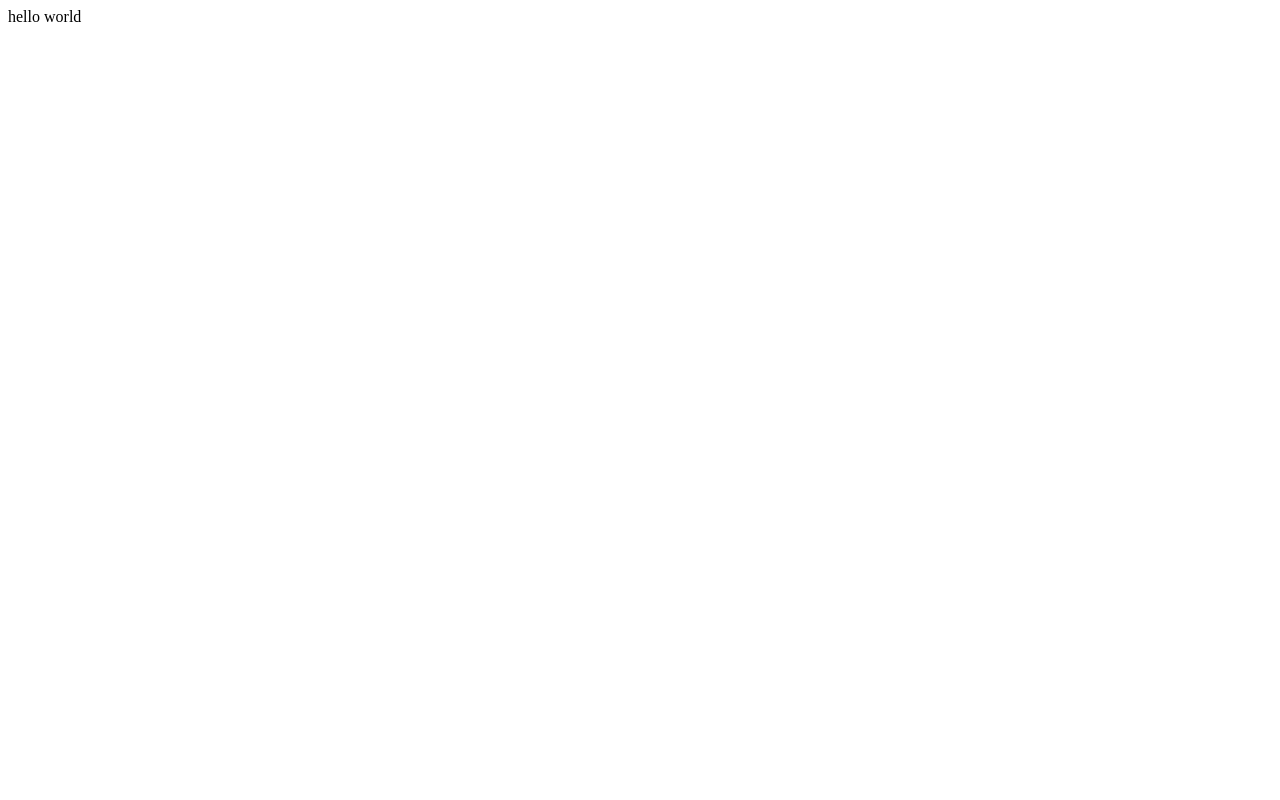
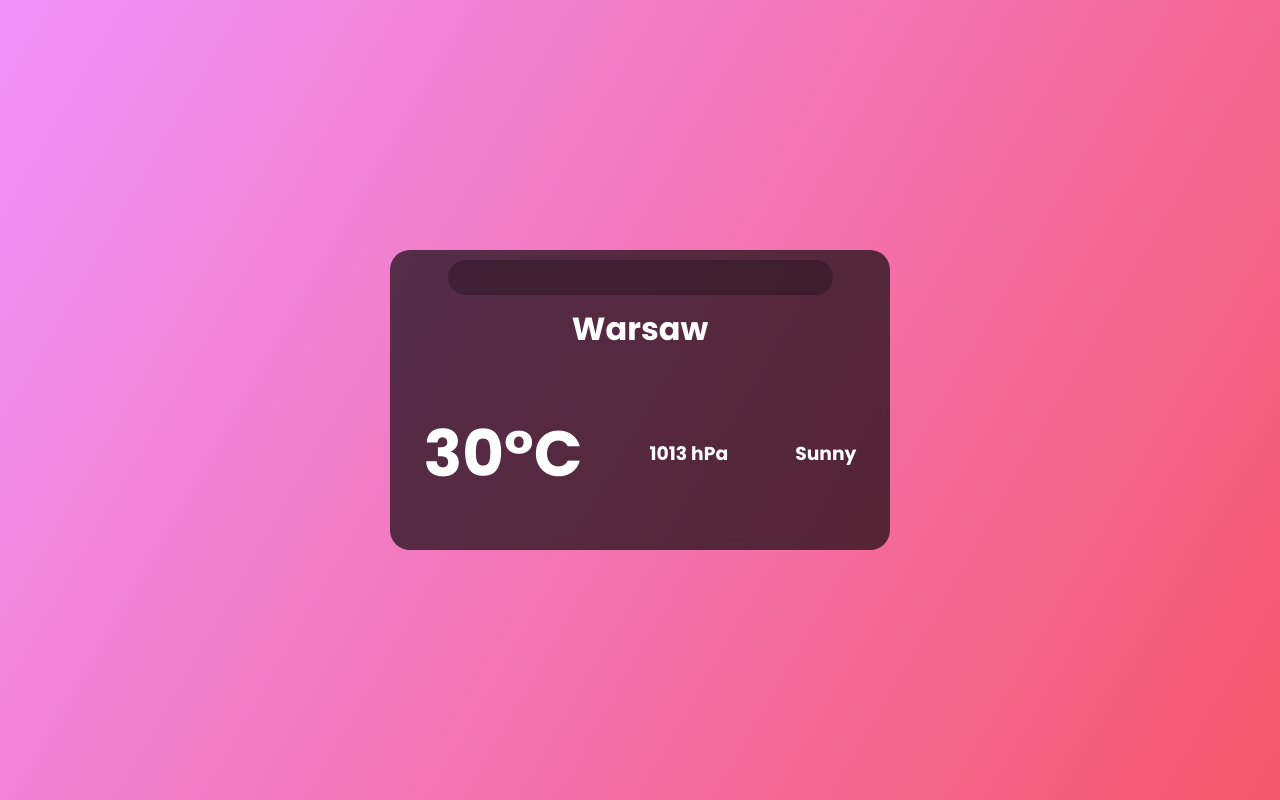
Before and after one commit to pietras333/weather-app-react, a React (Create React App) app: page / in a window 1280 px wide. Built offline with nearby package versions, Linux system fonts and the light colour scheme.

Commit message:
Styling app

```diff
--- a/package.json
+++ b/package.json
@@ -6,6 +6,8 @@
     "@testing-library/jest-dom": "^5.16.4",
     "@testing-library/react": "^13.3.0",
     "@testing-library/user-event": "^13.5.0",
+    "@types/react": "^18.0.14",
+    "@types/react-dom": "^18.0.5",
     "react": "^18.2.0",
     "react-dom": "^18.2.0",
     "react-scripts": "5.0.1",
--- a/public/index.html
+++ b/public/index.html
@@ -10,34 +10,17 @@
       content="Web site created using create-react-app"
     />
     <link rel="apple-touch-icon" href="%PUBLIC_URL%/logo192.png" />
-    <!--
-      manifest.json provides metadata used when your web app is installed on a
-      user's mobile device or desktop. See https://developers.google.com/web/fundamentals/web-app-manifest/
-    -->
+    <link rel="preconnect" href="https://fonts.googleapis.com" />
+    <link rel="preconnect" href="https://fonts.gstatic.com" crossorigin />
+    <link
+      href="https://fonts.googleapis.com/css2?family=Poppins:wght@700&display=swap"
+      rel="stylesheet"
+    />
     <link rel="manifest" href="%PUBLIC_URL%/manifest.json" />
-    <!--
-      Notice the use of %PUBLIC_URL% in the tags above.
-      It will be replaced with the URL of the `public` folder during the build.
-      Only files inside the `public` folder can be referenced from the HTML.
-
-      Unlike "/favicon.ico" or "favicon.ico", "%PUBLIC_URL%/favicon.ico" will
-      work correctly both with client-side routing and a non-root public URL.
-      Learn how to configure a non-root public URL by running `npm run build`.
-    -->
-    <title>React App</title>
+    <title>Weather App</title>
   </head>
   <body>
     <noscript>You need to enable JavaScript to run this app.</noscript>
     <div id="root"></div>
-    <!--
-      This HTML file is a template.
-      If you open it directly in the browser, you will see an empty page.
-
-      You can add webfonts, meta tags, or analytics to this file.
-      The build step will place the bundled scripts into the <body> tag.
-
-      To begin the development, run `npm start` or `yarn start`.
-      To create a production bundle, use `npm run build` or `yarn build`.
-    -->
   </body>
 </html>
--- a/src/App.js
+++ b/src/App.js
@@ -1,5 +1,19 @@
+import AppStyles from "./AppStyles.css";
+
 const App = () => {
-  return <div>hello world</div>;
+  return (
+    <div className="App">
+      <div className="weather-card">
+        <input type="text" />
+        <h1 id="city">Warsaw</h1>
+        <div className="weather-info">
+          <h3 id="temperature">30°C</h3>
+          <h3 id="pressure">1013 hPa</h3>
+          <h3 id="weather">Sunny</h3>
+        </div>
+      </div>
+    </div>
+  );
 };
 
 export default App;
--- /dev/null
+++ b/src/AppStyles.css
@@ -0,0 +1,53 @@
+* {
+  border: none;
+  margin: 0;
+  padding: 0;
+  color: white;
+  font-family: "Poppins", sans-serif;
+}
+
+body {
+  width: 100vw;
+  height: 100vh;
+}
+#root,
+.App {
+  width: 100%;
+  height: 100%;
+  background-image: linear-gradient(120deg, #f093fb 0%, #f5576c 100%);
+}
+
+.App {
+  display: flex;
+  justify-content: center;
+  align-items: center;
+}
+
+.weather-card {
+  height: 300px;
+  width: 500px;
+  background-color: rgba(0, 0, 0, 0.65);
+  backdrop-filter: blur(5px);
+}
+.weather-card {
+  text-align: center;
+  border-radius: 20px;
+}
+.weather-info {
+  height: 200px;
+  display: flex;
+  justify-content: space-around;
+  align-items: center;
+}
+.weather-card input {
+  width: 75%;
+  height: 25px;
+  margin: 10px;
+  background-color: rgba(0, 0, 0, 0.25);
+  border-radius: 20px;
+  padding: 5px;
+}
+
+#temperature {
+  font-size: 4rem;
+}
```
Also changed, not shown: 1 other file (tests, documents, lock files or other folders).
